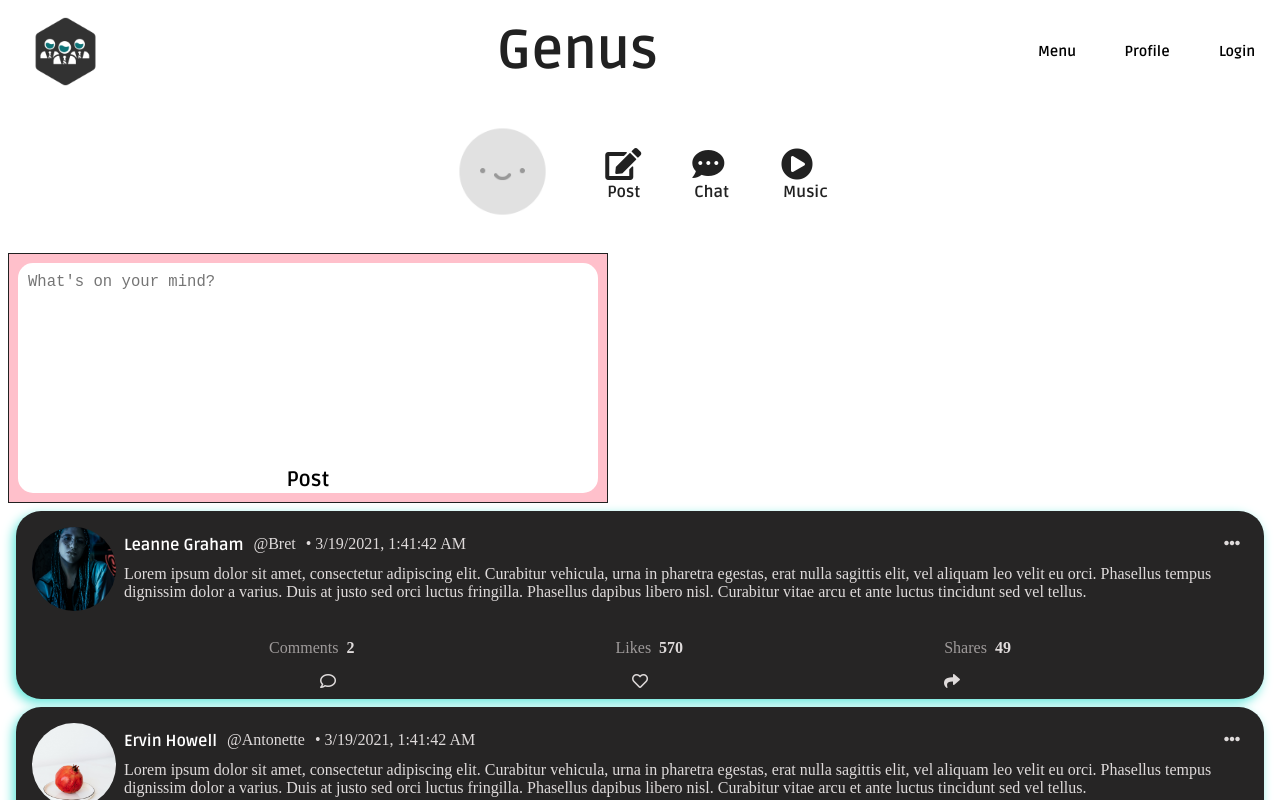
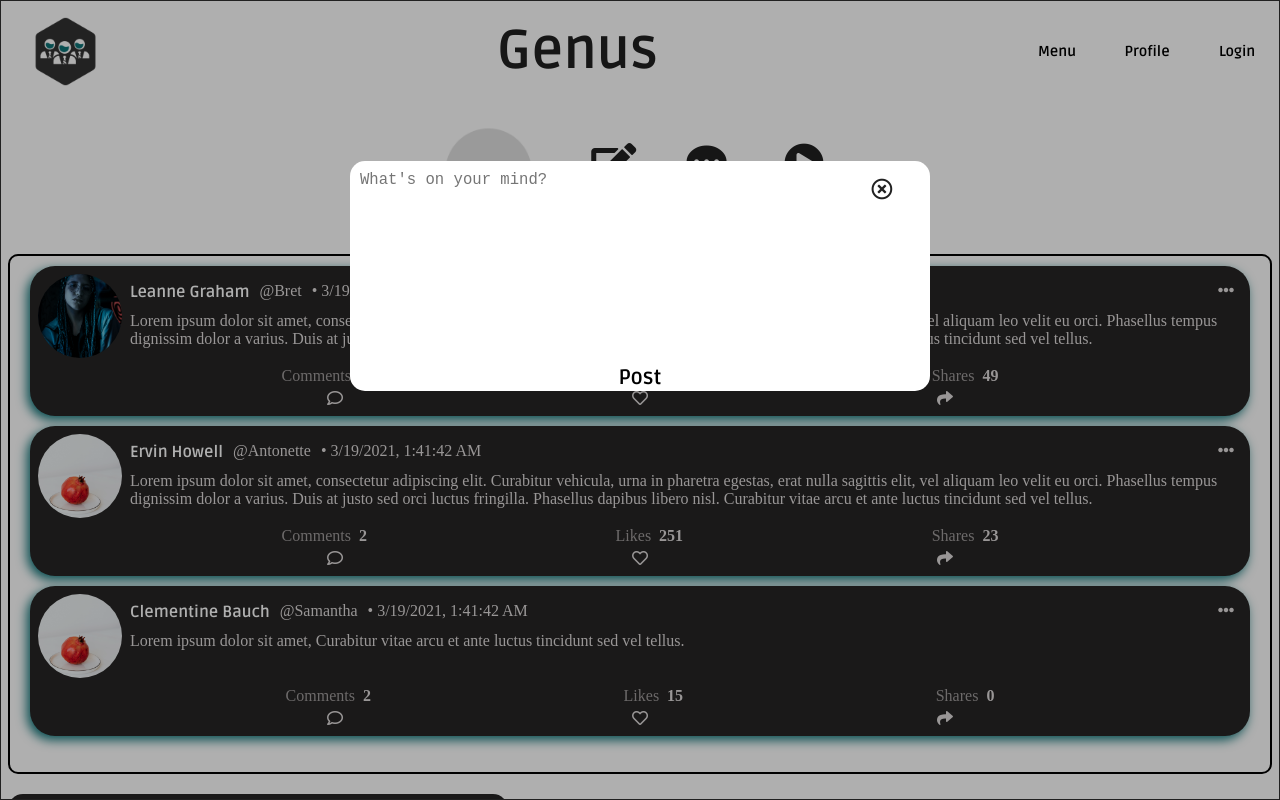
Before and after one commit to lteranl/genus, a React (Create React App) app: page / in a window 1280 px wide. Both pictures are taken after a click on the element "Post". Shown: the top 800 px of the page. Built offline with nearby package versions, Linux system fonts and the light colour scheme.

Commit message:
feed styling changed, and user able to post and it appears on feed section

```diff
--- a/src/App.css
+++ b/src/App.css
@@ -1,3 +1,10 @@
-body{
-  color: #212121;
+* {
+    box-sizing: border-box;
+    padding: 0;
 }
+body {
+    color: #212121;
+}
+.App {
+    position: relative;
+}
--- a/src/App.js
+++ b/src/App.js
@@ -5,9 +5,27 @@ import posts from "./resources/mockData/postData";
 import NavBar from "./compenents/navbar/navbar";
 import UserPostOpened from "./compenents/userOptions/options/userPost/userPostOpened/userPostOpened";
 import UserOptions from "./compenents/userOptions/userOptions";
+import Scroll from "./compenents/feed/scroll/scroll";
+import Music from "./compenents/musicDisplay/music";
 
 function App() {
     const [postData, setPostData] = useState(posts);
+
+    const addToFeed = (userData, FeedText) => {
+        const tempFeedData = [...postData];
+
+        const newFeed = {
+            id: postData.length + 1,
+            ...userData,
+            date: new Date(),
+            text: FeedText,
+            likes: 0,
+            shares: 0,
+            comments: [],
+        };
+        tempFeedData.push(newFeed);
+        setPostData(tempFeedData);
+    };
 
     const addLikes = (id) => {
         const tempPostData = [...postData];
@@ -34,10 +52,13 @@ function App() {
         <div className="App">
             <NavBar />
             <UserOptions handlePostClicked={handlePostClicked} />
+            {postClick && (
                 <UserPostOpened
-                postClick={postClick}
+                    addToFeed={addToFeed}
                     handlePostClicked={handlePostClicked}
                 />
+            )}
+            <Scroll>
                 {postData.map((post) => {
                     console.log(post);
                     return (
@@ -50,6 +71,8 @@ function App() {
                         />
                     );
                 })}
+            </Scroll>
+            <Music />
         </div>
     );
 }
--- a/src/compenents/feed/feed.css
+++ b/src/compenents/feed/feed.css
@@ -1,10 +1,11 @@
 .feed-container {
-    box-shadow: -3px 4px 11px 0px #62e6db;
+    box-shadow: -3px 4px 11px 0px #0d7377;
     background-color: #262525;
     color: rgb(223, 219, 219);
-    margin: 8px;
+    margin: 10px;
     padding: 8px;
     border-radius: 25px;
+    height: 150px;
 }
 .feed__content-text {
     text-align: left;
@@ -12,7 +13,6 @@
 .feed__content {
     display: flex;
     flex-direction: row;
-    padding: 8px;
 }
 .feed-main-username {
     display: flex;
@@ -61,7 +61,7 @@
 
 .feed-info-container {
     display: flex;
-    margin: 16px;
+    margin: 5px;
 }
 .feed-info__label {
     color: rgb(159, 155, 155);
--- /dev/null
+++ b/src/compenents/feed/scroll/scroll.css
@@ -0,0 +1,13 @@
+* {
+    -ms-overflow-style: none;
+}
+::-webkit-scrollbar {
+    display: none;
+}
+.scroll-bar {
+    overflow-y: scroll;
+    border: 2px solid black;
+    border-radius: 10px;
+    padding: 0 10px 0 10px;
+    height: 65vh;
+}
--- /dev/null
+++ b/src/compenents/feed/scroll/scroll.js
@@ -0,0 +1,8 @@
+import React from "react";
+import "./scroll.css";
+
+const Scroll = ({ children }) => {
+    return <div className="scroll-bar">{children}</div>;
+};
+
+export default Scroll;
--- /dev/null
+++ b/src/compenents/musicDisplay/music.css
@@ -0,0 +1,24 @@
+.music__container {
+    margin-top: 20px;
+}
+.music__container-border {
+    display: flex;
+    background-color: #262525;
+    color: #fff;
+    border-radius: 15px;
+    width: 500px;
+    height: 35px;
+    justify-content: center;
+    align-items: center;
+}
+.music-name {
+    font-family: "Ruda", sans-serif;
+    margin-right: 20px;
+}
+.music-controls i {
+    padding: 0 5px 0;
+}
+
+.music-controls i:hover {
+    color: #0d7377;
+}
--- /dev/null
+++ b/src/compenents/musicDisplay/music.js
@@ -0,0 +1,19 @@
+import React from "react";
+import "./music.css";
+
+const Music = () => {
+    return (
+        <div className="music__container">
+            <div className="music__container-border">
+                <div className="music-name">Don't Take My Money -Bleachers</div>
+                <div className="music-controls">
+                    <i class="fas fa-arrow-circle-left fa-lg"></i>
+                    <i class="fas fa-play-circle fa-lg"></i>
+                    <i class="fas fa-arrow-circle-right fa-lg"></i>
+                </div>
+            </div>
+        </div>
+    );
+};
+
+export default Music;
--- a/src/compenents/navbar/navBar.css
+++ b/src/compenents/navbar/navBar.css
@@ -1,15 +1,15 @@
-.navbar__container{
+.navbar__container {
     display: flex;
     align-items: center;
     justify-content: space-between;
 }
-.navbar__container-logo{
+.navbar__container-logo {
     height: 75px;
     width: 95px;
-    padding:0px 0px 0 20px;
+    padding: 0px 0px 0 20px;
 }
 .navbar-title {
-    font-family: 'Ruda', sans-serif;
+    font-family: "Ruda", sans-serif;
     font-weight: 800;
     font-size: 1.7em;
 }
@@ -17,31 +17,34 @@
     margin: 10px 0;
     padding-left: 50px;
 }
-.menu-list__container ul{
+.menu-list__container ul {
     display: flex;
     list-style: none;
 }
 .menu-list__container button {
     border: none;
     background-color: #fff;
-    font-family: 'Ruda', sans-serif;
+    font-family: "Ruda", sans-serif;
     font-weight: 700;
-    font-size: .9em;
+    font-size: 0.9em;
     text-align: center;
     align-items: center;
     height: 30px;
     width: 60px;
     margin-left: 20px;
 }
-.menu-list__container button:hover{
+button:focus {
+    outline: none;
+}
+
+.menu-list__container button:hover {
     background-color: #0d7377;
     color: #fff;
     font-weight: 800;
     display: flex;
     justify-content: center;
     border-radius: 25px;
-
 }
-.menu-list__container li{
+.menu-list__container li {
     padding: 0px 5px;
 }
--- a/src/compenents/userOptions/options/userPost/userPostOpened/userPostOpened.css
+++ b/src/compenents/userOptions/options/userPost/userPostOpened/userPostOpened.css
@@ -1,15 +1,19 @@
 .userOptions-post__opened {
     border: 1px solid;
-    height: 250px;
+    height: 100%;
     width: 600px;
-    background-color: pink;
     display: flex;
     justify-content: center;
-    align-items: center;
-    position: relative;
+    align-items: top;
+    position: fixed;
+    background: #00000050;
+    width: 100%;
+    height: 100%;
+    top: 0;
+    left: 0;
 }
 
-.post__opened-textarea{
+.post__opened-textarea {
     font-size: 1.2em;
     resize: none;
     border: 0;
@@ -17,18 +21,36 @@
     padding: 10px;
     height: 230px;
     width: 580px;
+    margin-top: 160px;
 }
 .post-opened-btn {
     width: 200px;
     border: none;
     background-color: #fff;
-    font-family: 'Ruda', 'sans-serif';
+    font-family: "Ruda", "sans-serif";
     font-weight: 700;
     font-size: 1.3em;
-    position: absolute;
-    bottom: 10px;
+    position: fixed;
+    top: 365px;
 }
-.post-opened-btn:hover{
+.close-icon {
+    text-align: center;
+    position: fixed;
+    top: 175px;
+    right: 385px;
+}
+.close-icon i {
+    border-radius: 25px;
+    padding-top: 6px;
+    height: 26px;
+    width: 26px;
+}
+.close-icon i:hover {
+    /* border-radius: 20px; */
+    background-color: #0d7377;
+    color: #fff;
+}
+.post-opened-btn:hover {
     background-color: #0d7377;
     color: #fff;
     font-weight: 800;
--- a/src/compenents/userOptions/options/userPost/userPostOpened/userPostOpened.js
+++ b/src/compenents/userOptions/options/userPost/userPostOpened/userPostOpened.js
@@ -1,16 +1,20 @@
 import React, { useState } from "react";
 import "./userPostOpened.css";
 
-const UserPostOpened = ({ handlePostClicked, postClick }) => {
+const UserPostOpened = ({ handlePostClicked, addToFeed }) => {
     const [postInput, setPostInput] = useState("");
     const handlePost = () => {
         console.log(postInput);
+        const user = {
+            avatarImage: "defaultImage.png",
+            name: "Bobinator",
+            username: "bob da builder",
+        };
+        addToFeed(user, postInput);
         handlePostClicked();
     };
 
     return (
-        <div>
-            {postClick ? (
         <div className="userOptions-post__opened">
             <textarea
                 className="post__opened-textarea"
@@ -25,10 +29,9 @@ const UserPostOpened = ({ handlePostClicked, postClick }) => {
             <button className="post-opened-btn" onClick={handlePost}>
                 Post
             </button>
+            <div className="close-icon" onClick={handlePost}>
+                <i class="far fa-times-circle fa-lg"></i>
             </div>
-            ) : (
-                <></>
-            )}
         </div>
     );
 };
--- a/src/compenents/userOptions/userOptions.css
+++ b/src/compenents/userOptions/userOptions.css
@@ -2,6 +2,7 @@
     display: flex;
     align-items: center;
     justify-content: center;
+    font-size: 20px;
 }
 .userOptions-avatar {
     height: 155px;
--- a/src/resources/mockData/postData.js
+++ b/src/resources/mockData/postData.js
@@ -7,7 +7,6 @@ const posts = [
         avatarImage: "girl.jpg",
         name: "Leanne Graham",
         username: "Bret",
-        email: "Sincere@april.biz",
         date: new Date(),
         text:
             "Lorem ipsum dolor sit amet, consectetur adipiscing elit. Curabitur vehicula, urna in pharetra egestas, erat nulla sagittis elit, vel aliquam leo velit eu orci. Phasellus tempus dignissim dolor a varius. Duis at justo sed orci luctus fringilla. Phasellus dapibus libero nisl. Curabitur vitae arcu et ante luctus tincidunt sed vel tellus.",
@@ -20,7 +19,6 @@ const posts = [
         avatarImage: "pom.jpg",
         name: "Ervin Howell",
         username: "Antonette",
-        email: "Shanna@melissa.tv",
         date: new Date(),
         text:
             "Lorem ipsum dolor sit amet, consectetur adipiscing elit. Curabitur vehicula, urna in pharetra egestas, erat nulla sagittis elit, vel aliquam leo velit eu orci. Phasellus tempus dignissim dolor a varius. Duis at justo sed orci luctus fringilla. Phasellus dapibus libero nisl. Curabitur vitae arcu et ante luctus tincidunt sed vel tellus.",
@@ -33,7 +31,6 @@ const posts = [
         avatarImage: "pom.jpg",
         name: "Clementine Bauch",
         username: "Samantha",
-        email: "Nathan@yesenia.net",
         date: new Date(),
         text:
             "Lorem ipsum dolor sit amet, Curabitur vitae arcu et ante luctus tincidunt sed vel tellus.",
```
Lines whose indentation alone changed are shown as unchanged.
